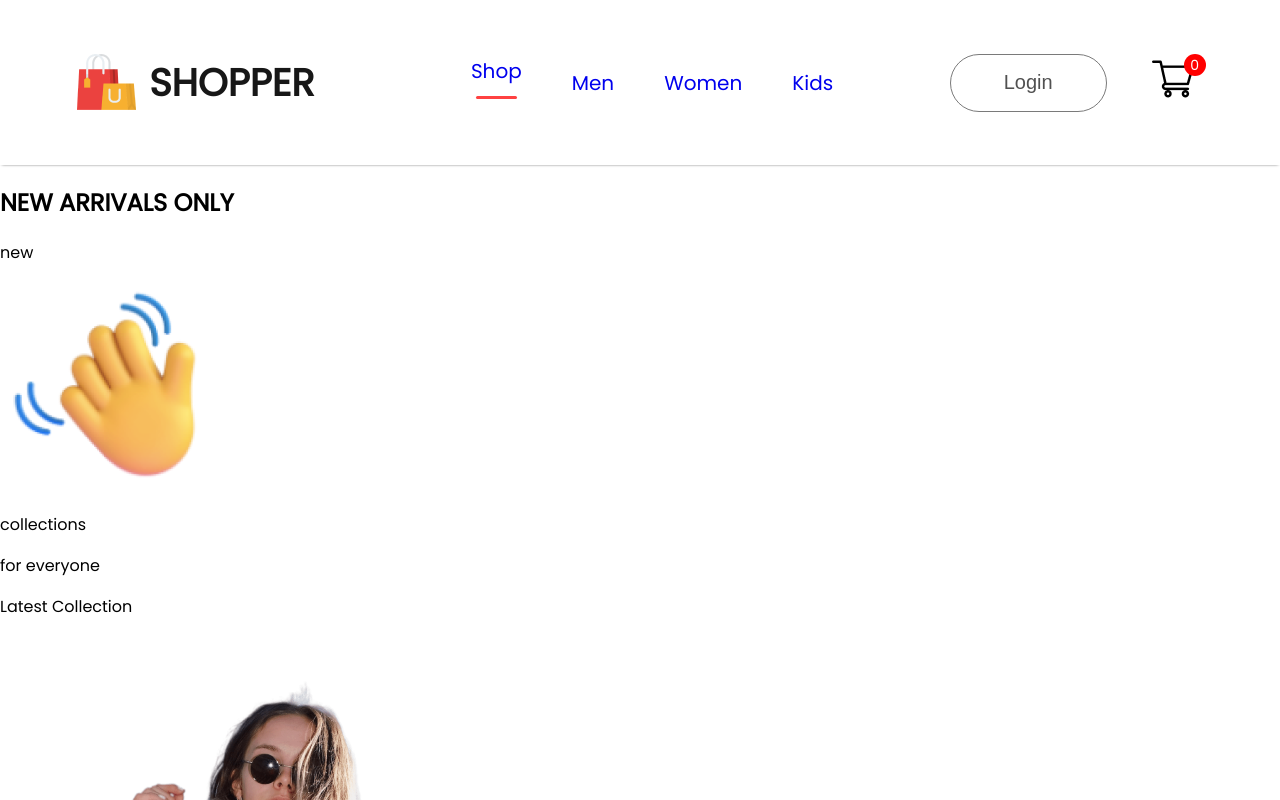
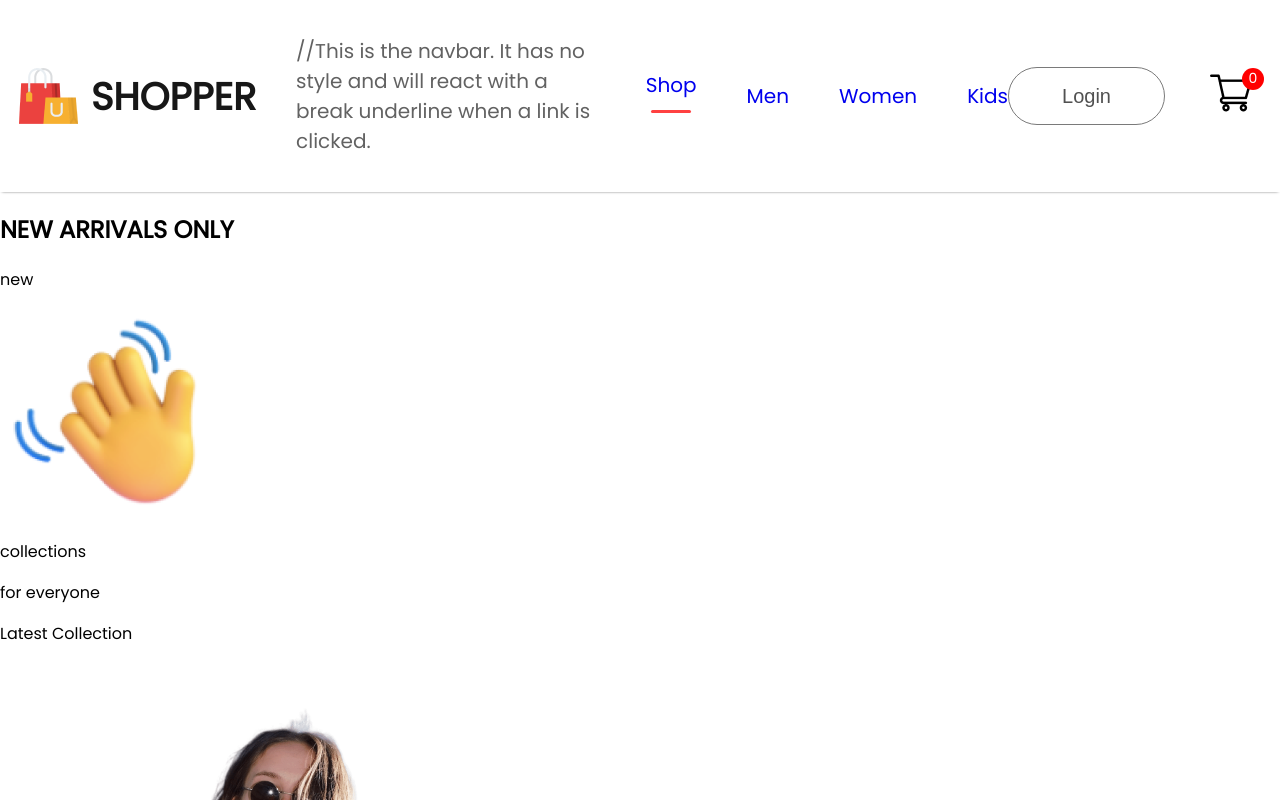
Before and after one commit to ZvsZig/e-commerce, a React (Create React App) app in the folder frontend/: page / in a window 1280 px wide. Shown: the top 800 px of the page. Built offline with nearby package versions, Linux system fonts and the light colour scheme.

Commit message:
comments added

```diff
--- a/frontend/src/components/Hero/Hero.jsx
+++ b/frontend/src/components/Hero/Hero.jsx
@@ -4,6 +4,7 @@ import hand_icon from '../Assets/hand_icon.png'
 import arrow_icon from '../Assets/arrow.png'
 import hero_image from '../Assets/hero_image.png'
 
+// This is the hero content or the stuff I am showcasing in the main section.
 const Hero = () => {
   console.log('test')
   return (
--- a/frontend/src/components/Navbar/Navbar.jsx
+++ b/frontend/src/components/Navbar/Navbar.jsx
@@ -14,7 +14,7 @@ const Navbar = () => {
         <img src={logo} alt='logo' />
         <p>SHOPPER</p>
       </div>
-      <ul className='nav-menu'>
+      <ul className='nav-menu'> //This is the navbar. It has no style and will react with a break underline when a link is clicked.
         <li onClick = {() => {setMenu("shop")}}><Link style={{ textDecoration: 'none'}} to = '/'>Shop</Link>{menu==="shop"?<hr/>:<></>}</li>
         <li onClick = {() => {setMenu("mens")}}><Link style={{ textDecoration: 'none'}} to = '/mens'>Men</Link>{menu==="mens"?<hr/>:<></>}</li>
         <li onClick = {() => {setMenu("womens")}}><Link style={{ textDecoration: 'none'}} to = '/womens'>Women</Link>{menu==="womens"?<hr/>:<></>}</li>
```
